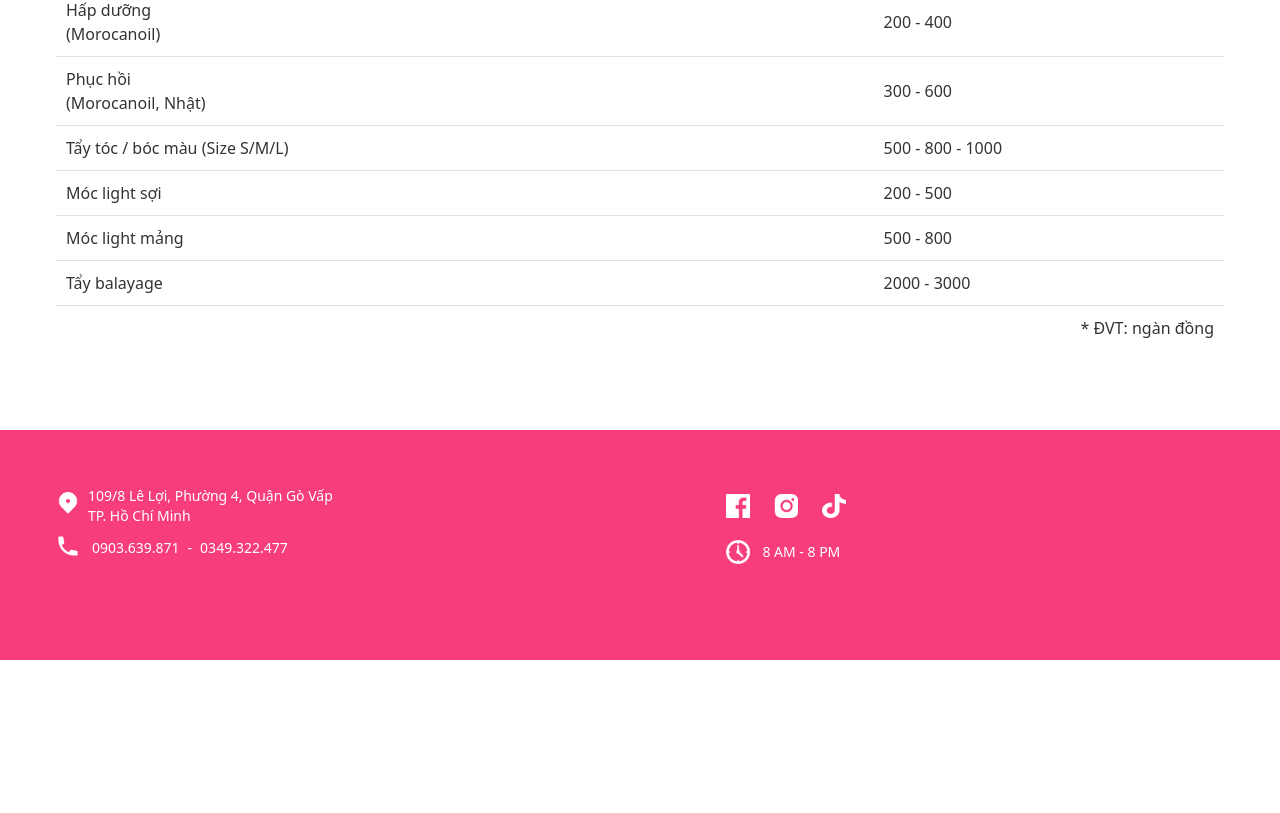
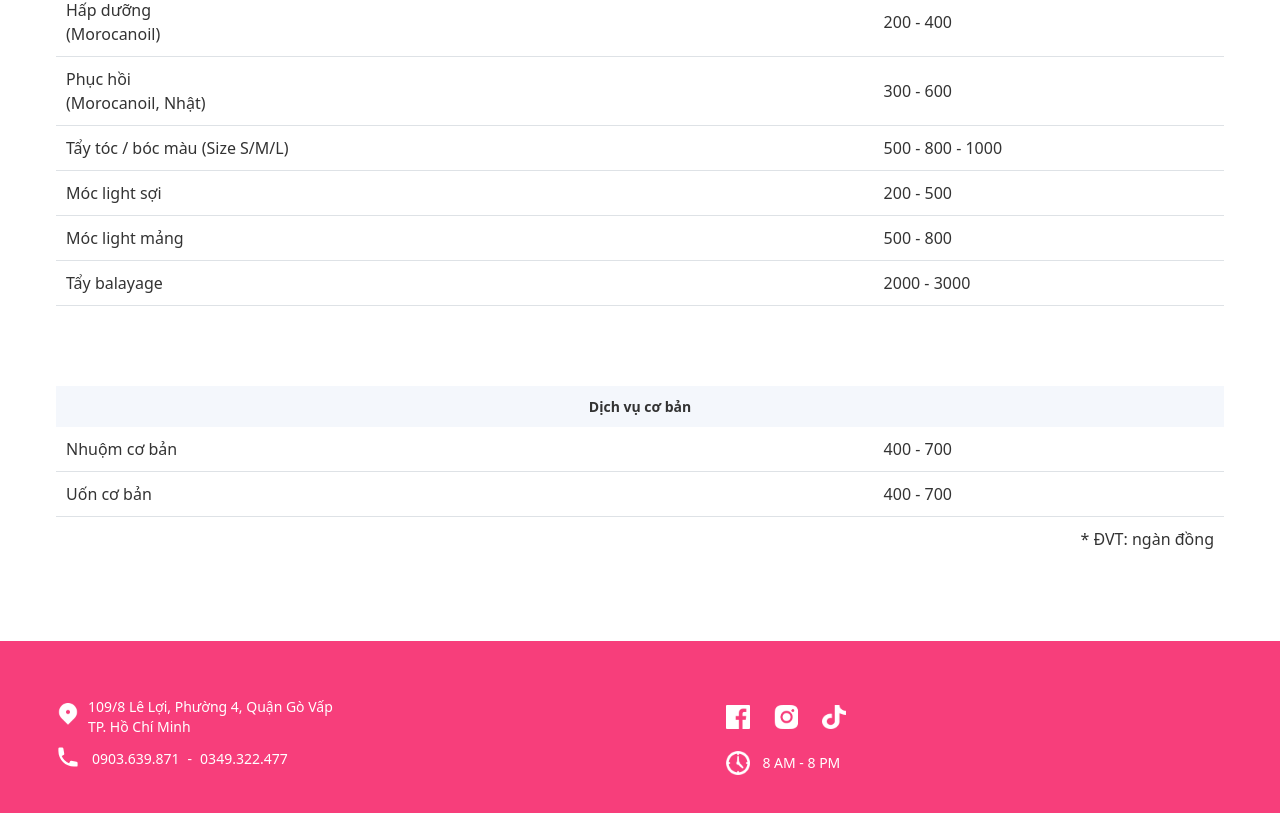
Before and after one commit to nguyen-minh-phuoc/himahairsalon, a React (Create React App) app: page /bang-gia in a window 1280 px wide. Shown: the part 1347-2160 px from the top of the page. Before the commit the page ends 2007 px from the top, so only its background shows below. Built offline with nearby package versions, Linux system fonts and the light colour scheme.

Commit message:
update prices

```diff
--- a/package.json
+++ b/package.json
@@ -10,6 +10,7 @@
     "daisyui": "^2.15.0",
     "firebase": "^9.8.2",
     "google-map-react": "^2.2.0",
+    "photoswipe": "^5.3.6",
     "react": "^18.1.0",
     "react-dom": "^18.1.0",
     "react-firebase-hooks": "^5.0.3",
--- a/src/App.js
+++ b/src/App.js
@@ -4,6 +4,7 @@ import ContactUs from "./Pages/ContactUs";
 import Home from "./Pages/Home/Home";
 import PriceList from "./Pages/PriceList";
 import Products from "./Pages/Products";
+import Gallery from "./Pages/Gallery";
 import Wrapper from "./Wrapper";
 import ReactGA from "react-ga";
 const TRACKING_ID = "G-X2L7XS6RWH"; // OUR_TRACKING_ID
@@ -18,6 +19,7 @@ function App() {
       <Wrapper>
         <Routes>
           <Route path="/" element={<Home></Home>}></Route>
+          <Route path="hinh-anh" element={<Gallery></Gallery>}></Route>
           <Route path="san-pham" element={<Products></Products>}></Route>
           <Route path="bang-gia" element={<PriceList></PriceList>}></Route>
           <Route path="lien-he" element={<ContactUs></ContactUs>}></Route>
--- /dev/null
+++ b/src/Pages/Gallery.js
@@ -0,0 +1,20 @@
+import React from "react";
+import Footer from "../Shared/Footer";
+import Navbar from "../Shared/Navbar";
+
+const Gallery = () => {
+  return (
+    <div className="page-gallery">
+      <div className="pb-1 bg-neutral">
+        <Navbar />
+      </div>
+      <div className="page-banner"></div>
+      <div className="container price-list">
+        <h1 className="text-3xl font-bold py-5 text-primary">Thư viện ảnh</h1>
+      </div>
+      <Footer />
+    </div>
+  );
+};
+
+export default Gallery;
--- a/src/Pages/PriceList.js
+++ b/src/Pages/PriceList.js
@@ -155,6 +155,26 @@ const PriceList = () => {
                 <td>2000 - 3000</td>
               </tr>
             </tbody>
+          </table>
+
+          <table className="table-auto w-full mb-20">
+            <thead>
+              <tr>
+                <th scope="col" colSpan={2} className="bg-secondary">
+                  Dịch vụ cơ bản
+                </th>
+              </tr>
+            </thead>
+            <tbody>
+              <tr>
+                <td className="w-[70%]">Nhuộm cơ bản</td>
+                <td>400 - 700</td>
+              </tr>
+              <tr>
+                <td className="w-[70%]">Uốn cơ bản</td>
+                <td>400 - 700</td>
+              </tr>
+            </tbody>
             <tfoot>
               <tr>
                 <td colSpan={2} className="text-right">
--- a/src/Shared/Navbar.js
+++ b/src/Shared/Navbar.js
@@ -67,6 +67,12 @@ const Navbar = () => {
             >
               Sản phẩm
             </CustomLink> */}
+            {/* <CustomLink
+              to="/hinh-anh"
+              className=" px-5 text-accent rounded py-1   "
+            >
+              Hình ảnh
+            </CustomLink> */}
             <CustomLink
               to="/lien-he"
               className=" px-5 text-accent rounded py-1   "
--- a/src/index.css
+++ b/src/index.css
@@ -48,7 +48,12 @@ svg.marker-icon
 }
 .page-contact-us .page-banner
 {
-    background-image: url(./Assests/Images/Image/contact_us_md.jpg);
+    background-image: url(./Assests/Images/Image/hair_tools.jpg);
+}
+
+.page-gallery .page-banner
+{
+    background-image: url(./Assests/Images/Image/hair_tools.jpg);
 }
 .text-hima
 {
```
Also changed, not shown: src/Assests/Images/Image/hair_tools.jpg (renamed from src/Assests/Images/Image/contact_us_md.jpg), 1 other file (tests, documents, lock files or other folders).
